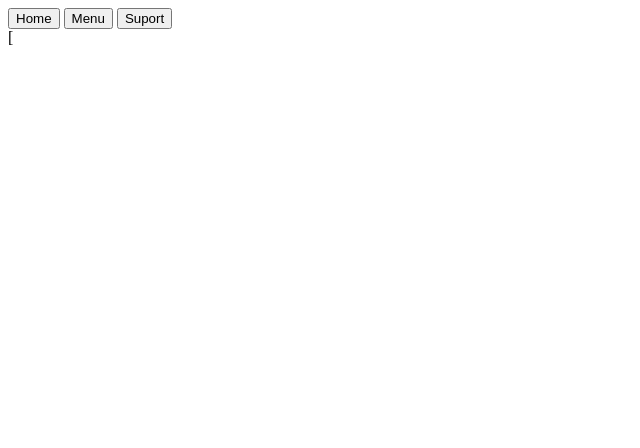
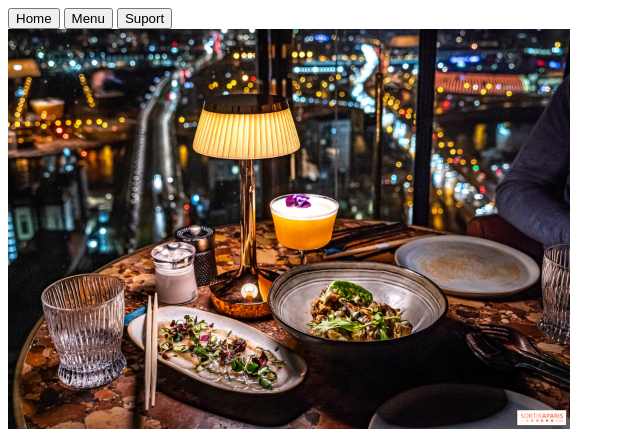
Before and after one commit to HeitorHMA/Restaurant-Page-TOP, a website built with webpack: page dist/index.html in a window 1280 px wide. Shown: the top 448 px of the page, without its empty margins (0-640 px from the left). Built offline with nearby package versions, Linux system fonts and the light colour scheme.

Commit message:
Hardcode content in html file and add alert to test npx webpack

```diff
--- a/src/index.js
+++ b/src/index.js
@@ -0,0 +1 @@
+alert ("hello!")
```
Also changed, not shown: dist/index.html.
